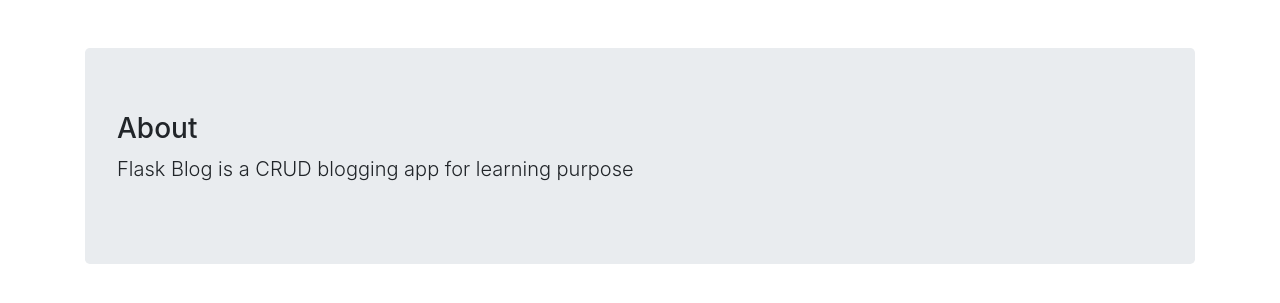
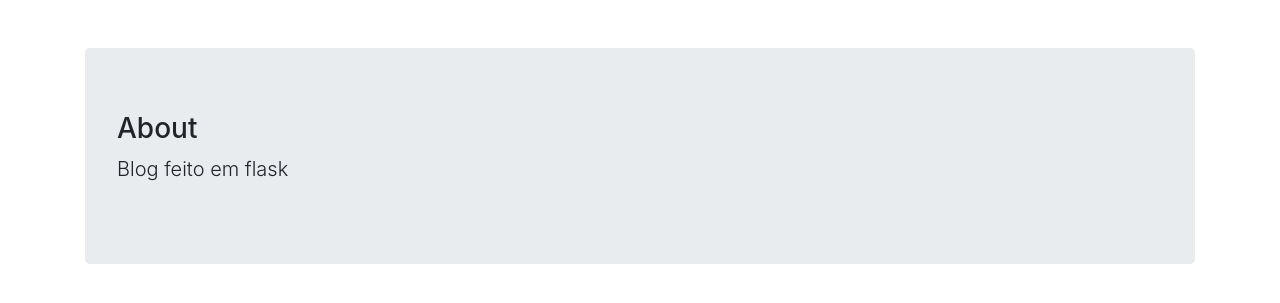
Before and after one commit to shabazzBr/flaskblog, a Python web app: template templates/about.html in a window 1280 px wide. Shown: the part 56-359 px from the top of the page. Run offline with Jinja, Linux system fonts and the light colour scheme; the template is opened without the code that fills it, so the values that code supplies are empty; some libraries are stand-ins or nearby versions.

Commit message:
Update about.html

```diff
--- a/templates/about.html
+++ b/templates/about.html
@@ -2,7 +2,7 @@
 {% block content %}
 <div class="jumbotron">
     <h3>About</h3>
-    <p class="lead">Flask Blog is a CRUD blogging app for learning purpose</p>
+    <p class="lead">Blog feito em flask </p>
 </div>
 
 {% endblock %}
```
